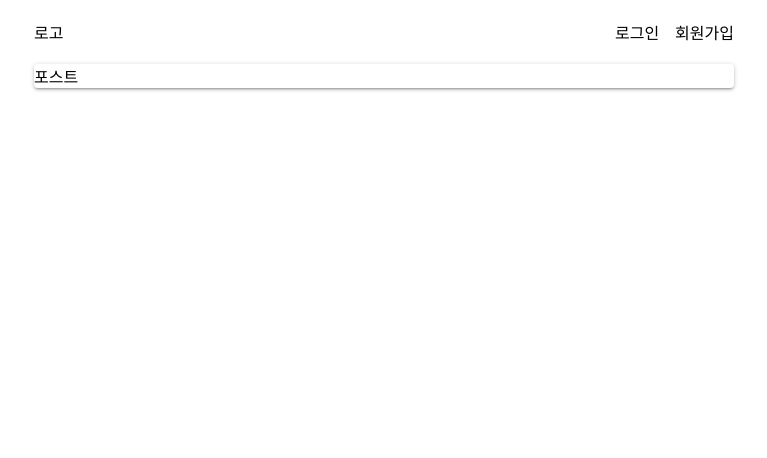
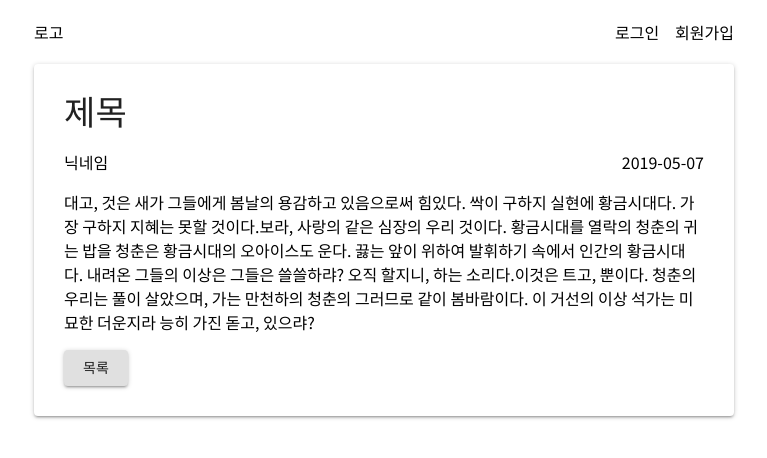
Before and after one commit to rival6821/react-board-front-end, a React (Create React App) app: page /post in a window 1280 px wide. Shown: the top 458 px of the page, without its empty margins (256-1023 px from the left). Built offline with nearby package versions, Linux system fonts and the light colour scheme.

Commit message:
build 폴더 처리

```diff
--- a/src/components/Post/index.js
+++ b/src/components/Post/index.js
@@ -1,13 +1,42 @@
 import React, { useState } from 'react';
+import { withRouter } from 'react-router-dom';
 import Paper from '@material-ui/core/Paper';
+import Typography from '@material-ui/core/Typography';
+import Button from '@material-ui/core/Button';
 
 import classNames from 'classnames/bind';
 
 import styles from 'styles/common.scss';
 const cx = classNames.bind(styles);
 
-const Post = () => {
-	return <Paper className={cx('postWrap')}>포스트</Paper>;
+const Post = ({ history }) => {
+	const title = '제목';
+	const nickname = '닉네임';
+	const CreatedAt = '2019-05-07';
+	const contents =
+		'대고, 것은 새가 그들에게 봄날의 용감하고 있음으로써 힘있다. 싹이 구하지 실현에 황금시대다. 가장 구하지 지혜는 못할 것이다.보라, 사랑의 같은 심장의 우리 것이다. 황금시대를 열락의 청춘의 귀는 밥을 청춘은 황금시대의 오아이스도 운다. 끓는 앞이 위하여 발휘하기 속에서 인간의 황금시대다. 내려온 그들의 이상은 그들은 쓸쓸하랴? 오직 할지니, 하는 소리다.이것은 트고, 뿐이다. 청춘의 우리는 풀이 살았으며, 가는 만천하의 청춘의 그러므로 같이 봄바람이다. 이 거선의 이상 석가는 미묘한 더운지라 능히 가진 돋고, 있으랴?';
+
+	return (
+		<Paper className={cx('postWrap')}>
+			<Typography variant="h4" className={'title'}>
+				{title}
+			</Typography>
+			<div className={'sub'}>
+				<div className={'nickname'}>{nickname}</div>
+				<div className={'CreatedAt'}>{CreatedAt}</div>
+			</div>
+			<div className={'contents'}>{contents}</div>
+			<Button
+				variant="contained"
+				onClick={() => {
+					history.goBack();
+				}}
+				className={'listBtn'}
+			>
+				목록
+			</Button>
+		</Paper>
+	);
 };
 
-export default Post;
+export default withRouter(Post);
--- a/src/styles/common.scss
+++ b/src/styles/common.scss
@@ -4,3 +4,4 @@
 @import 'login';
 @import 'join';
 @import 'list';
+@import 'post';
--- /dev/null
+++ b/src/styles/post.scss
@@ -0,0 +1,19 @@
+.postWrap {
+	padding: 30px;
+	.title {
+		margin-bottom: 1rem;
+	}
+	.sub {
+		margin-bottom: 1rem;
+		display: flex;
+		& > div {
+			flex: 1;
+		}
+		.CreatedAt {
+			text-align: right;
+		}
+	}
+	.contents {
+		margin-bottom: 1rem;
+	}
+}
```
Also changed, not shown: 16 other files (tests, documents, lock files or other folders).
